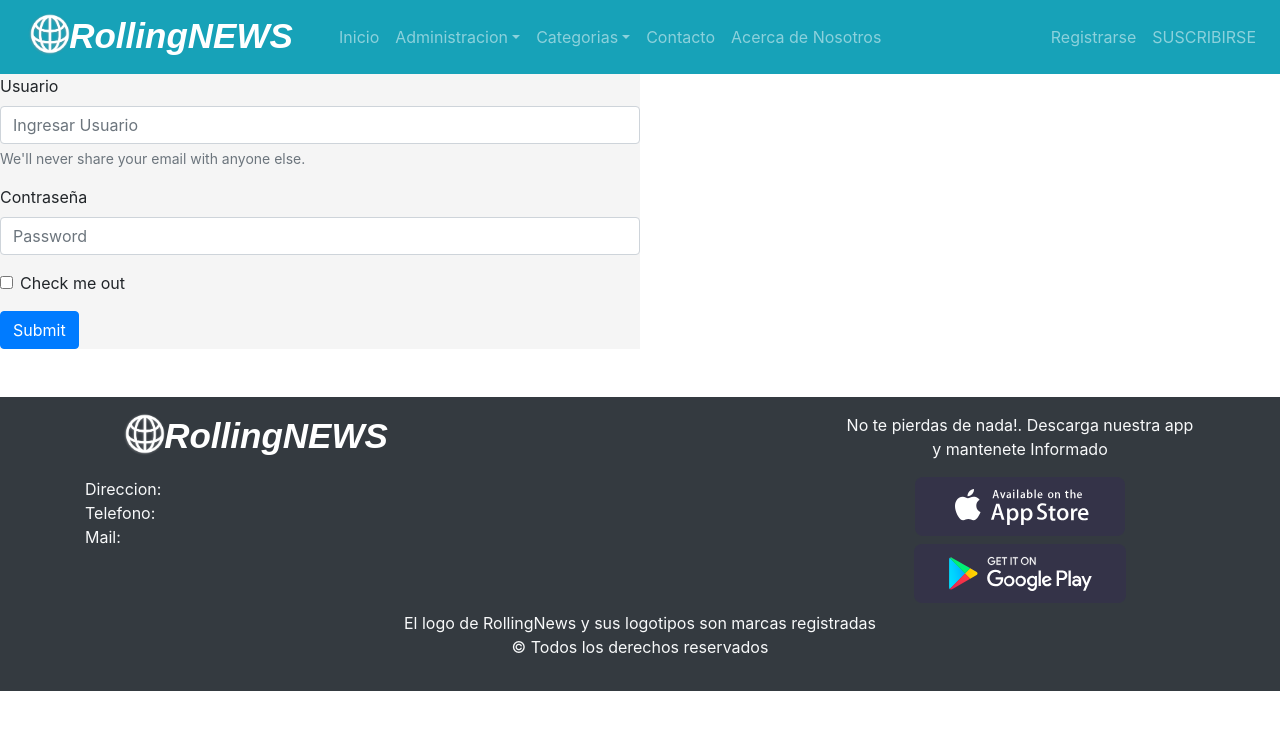
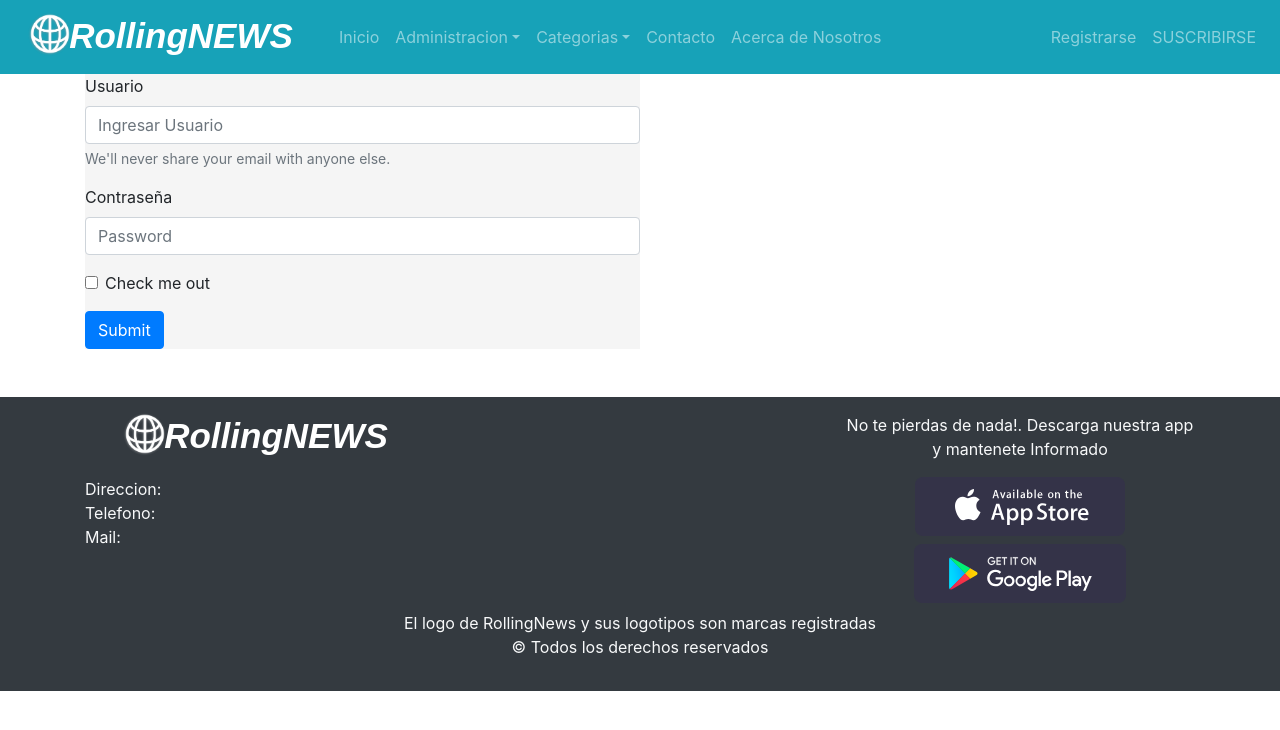
Before and after one commit to OttoCab/RollingNews, a React (Create React App) app: page /Login in a window 1280 px wide. Shown: the top 730 px of the page. Built offline with nearby package versions, Linux system fonts and the light colour scheme; data requests are answered from the project's data file; a web font is replaced by a local one.

Commit message:
se sube completo sin login

```diff
--- a/src/components/ADM/Login.js
+++ b/src/components/ADM/Login.js
@@ -1,8 +1,10 @@
 import React, { useState } from "react";
-import { Form, Button } from "react-bootstrap";
+import { Form, Button, Container } from "react-bootstrap";
 
 const Login = () => {
+
   return (
+    <Container>
       <Form className="w-50 ">
         <Form.Group className="mb-3" controlId="formBasicEmail">
           <Form.Label>Usuario</Form.Label>
@@ -22,6 +24,7 @@ const Login = () => {
           Submit
         </Button>
       </Form>
+    </Container>
   );
 };
 
```
Lines whose indentation alone changed are shown as unchanged.
